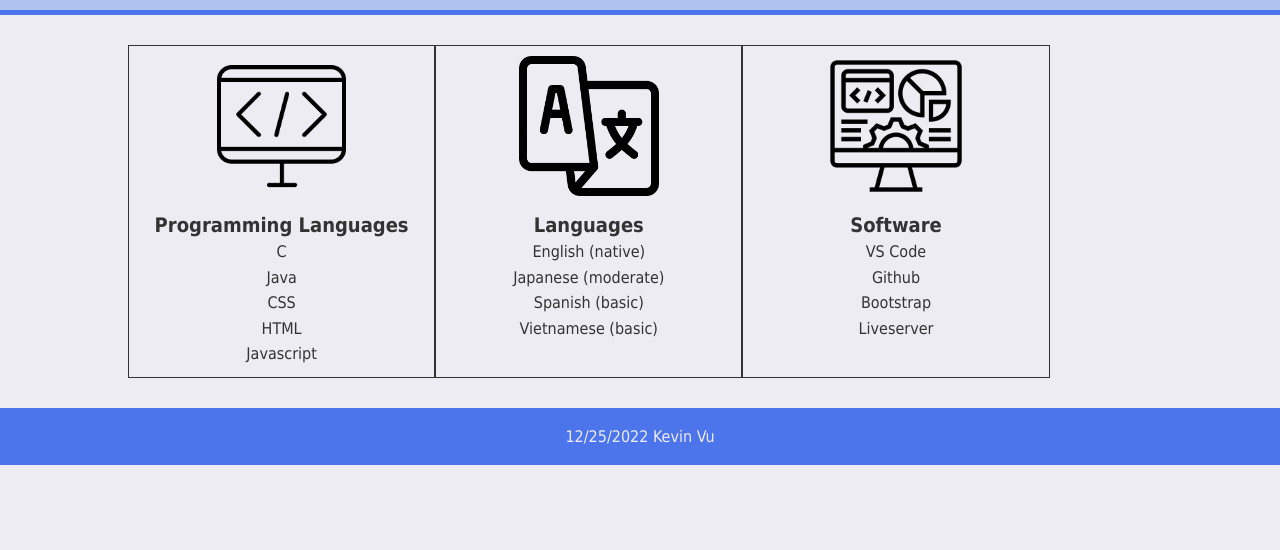
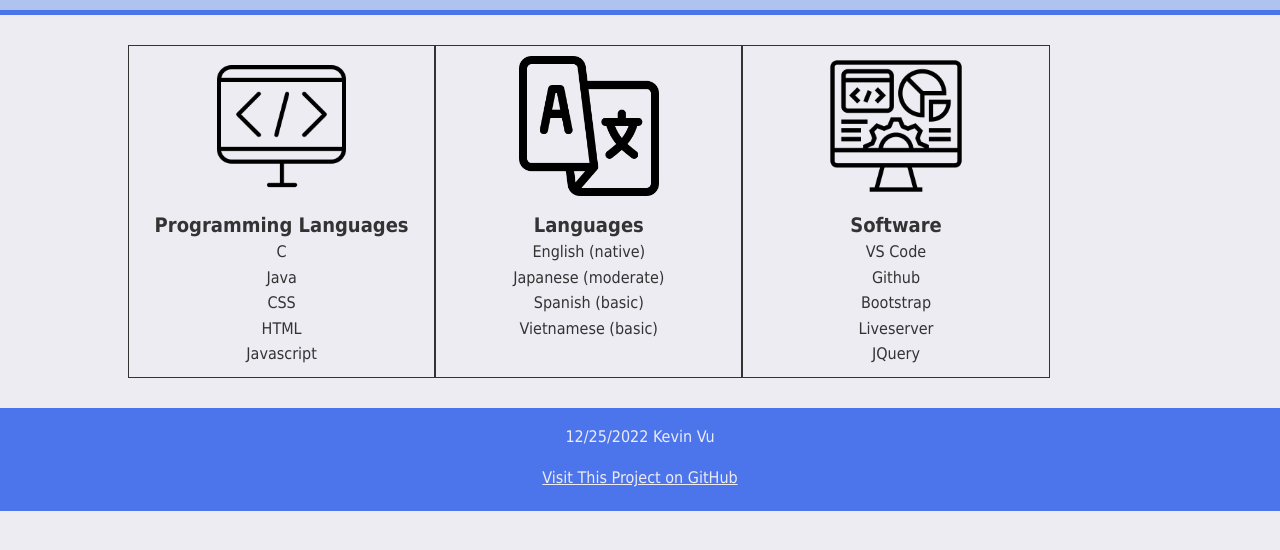
Before and after one commit to KevinV0212/Bio-website-old, a plain HTML site: page skills.html in a window 1280 px wide. Shown: the part 100-650 px from the top of the page. Drawn offline with Linux system fonts and the light colour scheme.

Commit message:
adding repo link

```diff
--- a/skills.html
+++ b/skills.html
@@ -79,6 +79,7 @@
                             <li>Github</li>
                             <li>Bootstrap</li>
                             <li>Liveserver</li>
+                            <li>JQuery</li>
                         </ul>
                     </div>
                 </div>
@@ -89,6 +90,7 @@
     <footer>
         <div class="container">
             <p>12/25/2022 Kevin Vu</p>
+            <a href="https://github.com/KevinV0212/Bio-website.git" target="_blank">Visit This Project on GitHub</a>
         </div>
     </footer>
     <div class="container">
--- a/style.css
+++ b/style.css
@@ -183,7 +183,11 @@ footer{
     text-align:center;
     background-color:var(--blue);
     color:var(--off-white);
-    margin-bottom:0;
+    padding-bottom:10px;
+}
+
+footer a{
+    color:var(--off-white);
 }
 
 /* ============= Education page ============== */
```
Also changed, not shown: contact.html (+1 -0 lines), education.html (+1 -0 lines), index.html (+1 -0 lines), projects.html (+1 -0 lines).
